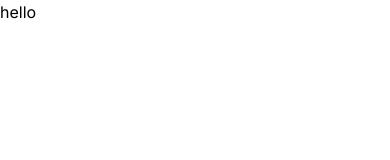
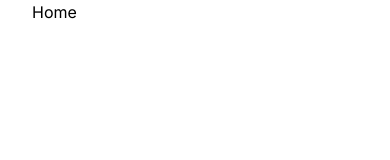
Before and after one commit to doubleOneLLC/foodCare_web, a Next.js app: page / in a window 390 px wide. Shown: the top 160 px of the page. Built offline with nearby package versions, Linux system fonts and the light colour scheme.

Commit message:
main: Create isMobile Hooks

```diff
--- a/package.json
+++ b/package.json
@@ -15,6 +15,7 @@
     "autoprefixer": "10.4.15",
     "eslint": "8.49.0",
     "eslint-config-next": "13.4.19",
+    "lodash.debounce": "^4.0.8",
     "next": "13.4.19",
     "postcss": "8.4.29",
     "react": "18.2.0",
--- a/src/app/page.js
+++ b/src/app/page.js
@@ -1,9 +1,13 @@
-import Image from "next/image";
+//
+import { Container } from "@mui/material";
+
+// Pages
+import HomePage from "./pages/Home/HomePage";
 
 export default function Home() {
   return (
-    <main>
-      <h1>hello</h1>
-    </main>
+    <Container>
+      <HomePage />
+    </Container>
   );
 }
--- /dev/null
+++ b/src/app/pages/Home/HomePage.js
@@ -0,0 +1,25 @@
+"use client";
+
+// MaterialUI
+import { Container } from "@mui/material";
+
+// React
+import React from "react";
+
+// Utils
+import useIsMobile from "@/app/utils/isMobile.hook";
+
+function HomePage() {
+  const isMobile = useIsMobile();
+  React.useEffect(() => {
+    console.log("isMobile: ", isMobile);
+  }, [isMobile]);
+
+  return (
+    <Container>
+      <div>Home</div>
+    </Container>
+  );
+}
+
+export default HomePage;
--- /dev/null
+++ b/src/app/utils/isMobile.hook.js
@@ -0,0 +1,20 @@
+"use client";
+import debounce from "lodash.debounce";
+import { useLayoutEffect, useState } from "react";
+
+const useIsMobile = () => {
+  const [isMobile, setIsMobile] = useState(false);
+
+  useLayoutEffect(() => {
+    const updateSize = () => {
+      setIsMobile(window.innerWidth < 768);
+    };
+    window.addEventListener("resize", debounce(updateSize, 250));
+
+    return () => window.removeEventListener("resize", updateSize);
+  }, []);
+
+  return isMobile;
+};
+
+export default useIsMobile;
```
Also changed, not shown: 1 other file (tests, documents, lock files or other folders).
